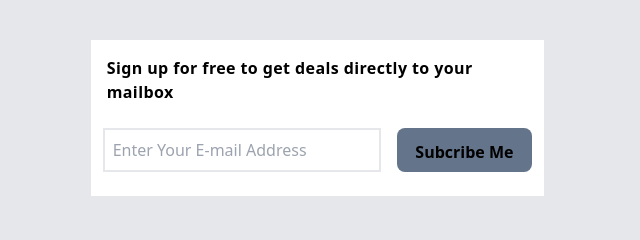
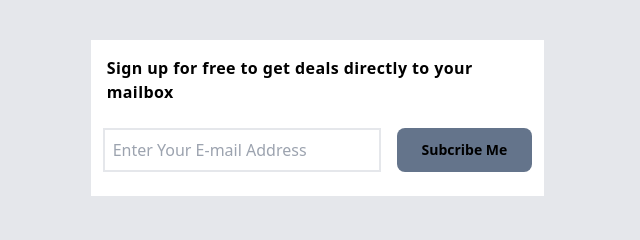
Before and after one commit to TrongKiennn/Dealer, a website built with Vite: page index.html in a window 1280 px wide. Shown: the top 240 px of the page, 640-1280 px from the left. Built offline with nearby package versions, Linux system fonts and the light colour scheme.

Commit message:
Change html

```diff
--- a/index.html
+++ b/index.html
@@ -33,7 +33,7 @@
             <div class=" px-3 pb-4 w-full flex">
                 <div class="w-2/3 inline-block py-2 pr-2"><input type="email" class="modal-input p-2 border-solid border-2 w-full" placeholder="Enter Your E-mail Address"></div>
                 <div class="w-1/3 inline-block py-2 pl-2" >
-                    <button class="pointer-events-auto text-base font-bold h-11 p-3 bg-slate-500 rounded-lg w-full hover:bg-sla">Subcribe Me</button>
+                    <button class="pointer-events-auto text-sm font-bold h-11 p-3 bg-slate-500 rounded-lg w-full hover:bg-sla">Subcribe Me</button>
                 </div>
 
             </div>
```
